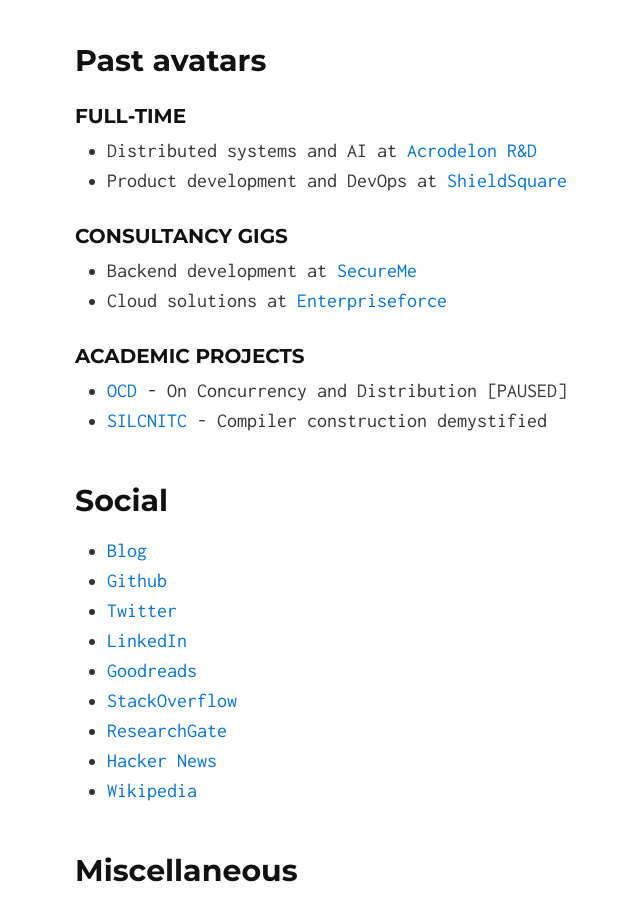
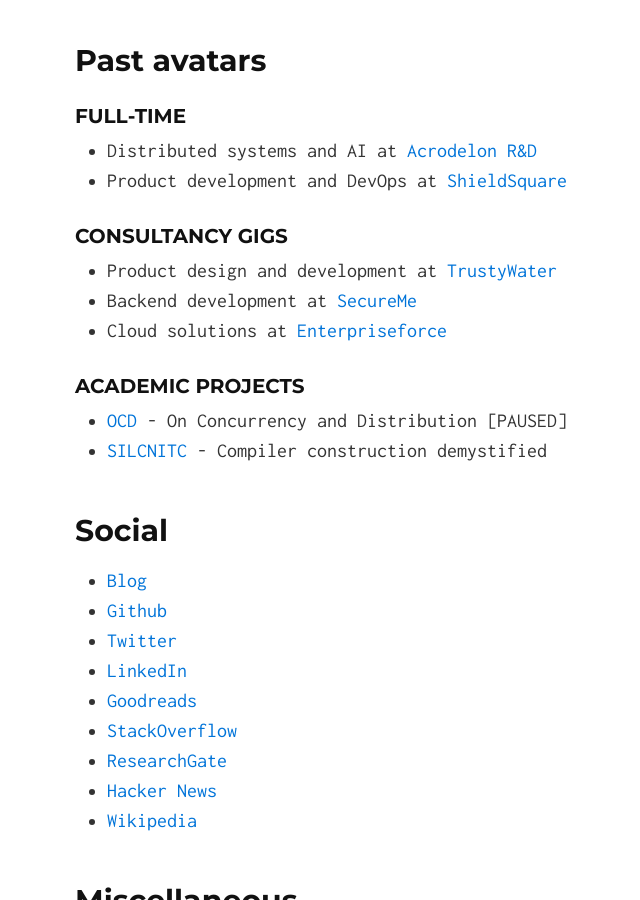
Before and after one commit to nachivpn/nachivpn.github.io, a Jekyll site: the page built from index.md, in a window 1280 px wide and 900 px high, scrolled down 814 px. Shown: the whole window, without its empty margins (263-903 px from the left). Built offline with Jekyll 4.4.1, drawn with Linux system fonts in a browser that asks for light colours.

Commit message:
Update index.md

```diff
--- a/index.md
+++ b/index.md
@@ -20,6 +20,7 @@ My primary focus now is to build a strong theoretical foundation through my mast
 * Product development and DevOps at [ShieldSquare](https://www.shieldsquare.com)
 
 ### Consultancy gigs
+* Product design and development at [TrustyWater](http://trustywater.in/)
 * Backend development at [SecureMe](http://securemedevices.com/index.html)
 * Cloud solutions at [Enterpriseforce](http://enterpriseforce.in/)
 
```
